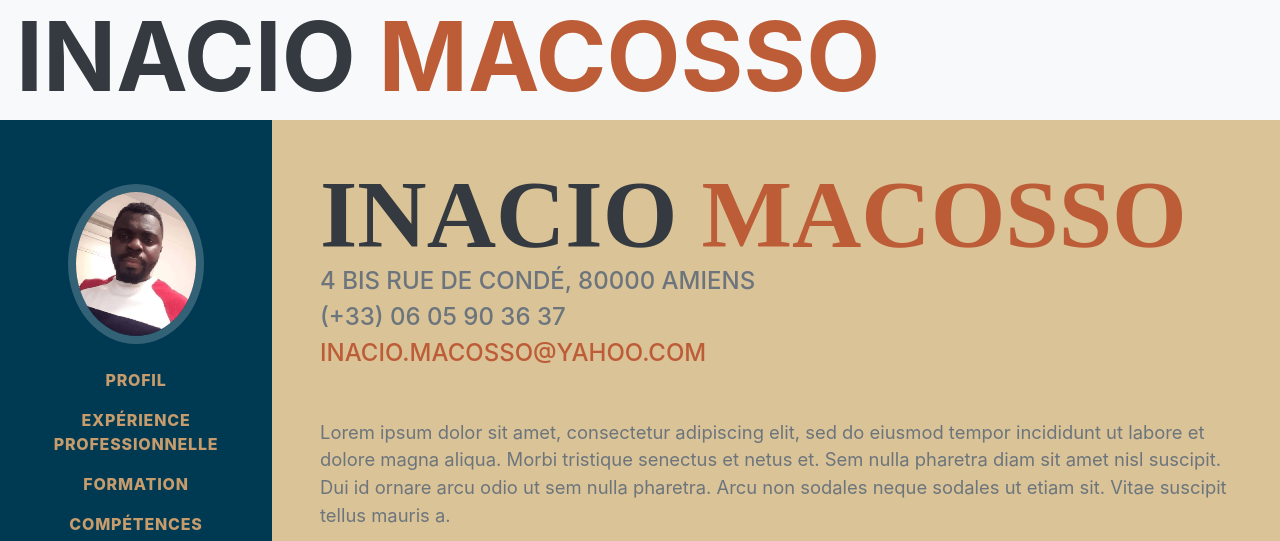
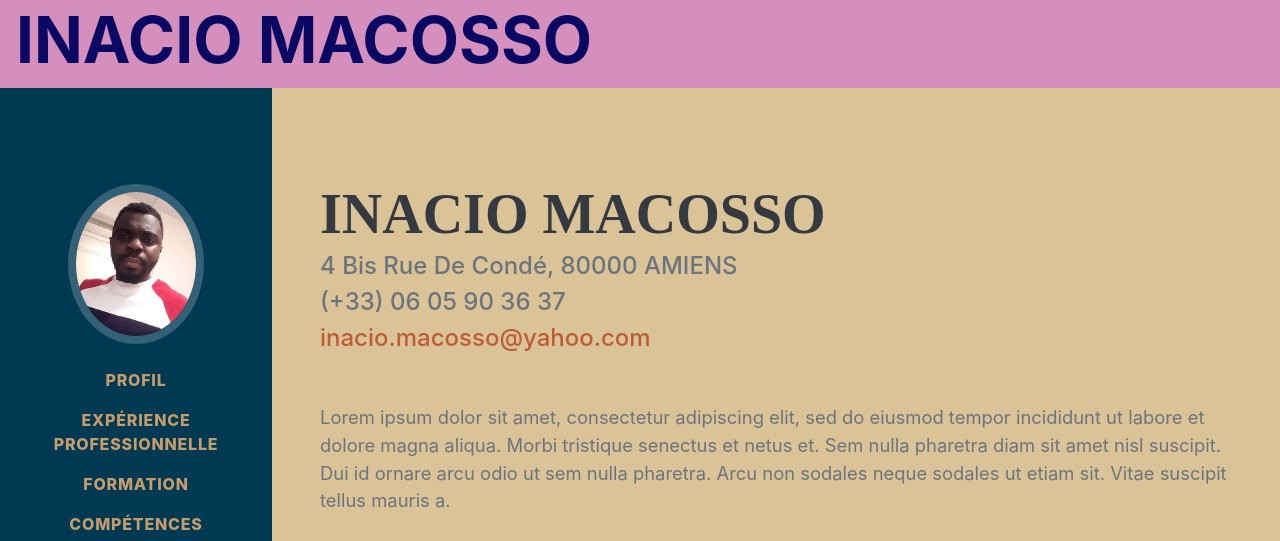
Before and after one commit to InacioMacosso/Centroboaforma, a plain HTML site: page index.html in a window 1280 px wide. Shown: the top 541 px of the page. Drawn offline with nearby package versions, Linux system fonts and the light colour scheme; a web font is replaced by a local one.

Commit message:
Reajuste

```diff
--- a/index.html
+++ b/index.html
@@ -34,21 +34,23 @@
                 </ul>
             </div>
         </nav>
-        <nav class="navbar fixed-top navbar-light bg-light">
-            <h1>
-                Inacio
-                <span class="text-primary">MACOSSO</span>
-            </h1>
-        </nav>
+        <div class="d-none d-md-block ">
+            <nav class="navbar fixed-top navbar-light cima">
+                <h1>
+                    Inacio MACOSSO
+                </h1>
+
+            </nav>
+        </div>
         <!-- Page Content-->
         <div class="container-fluid p-0 bloco">
             <!-- About-->
             <section class="resume-section " id="about">
                 <div class="resume-section-content">
-                    <h1 class="mb-0 textnome">
+                    <h2 class="mb-0 textnome">
                         Inacio
-                        <span class="text-primary">MACOSSO</span>
-                    </h1>
+                        <span class="">MACOSSO</span>
+                    </h2>
                     <div class="subheading mb-5">
                         4 Bis Rue De Condé, 80000 AMIENS <br>
                         (+33) 06 05 90 36 37 <br>
```
Also changed, not shown: assets/img/bgtop.png (added), css/styles.css.
